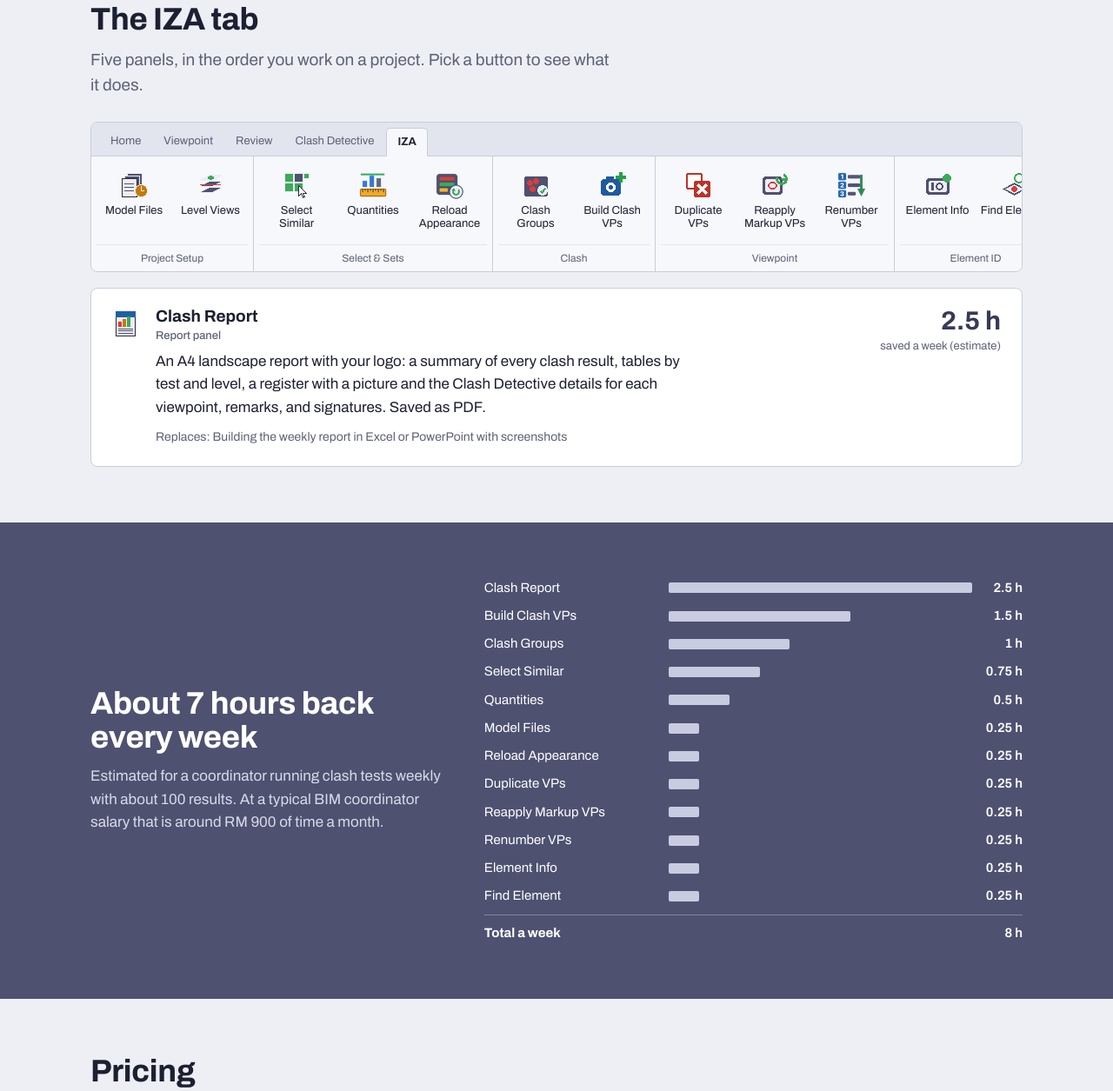
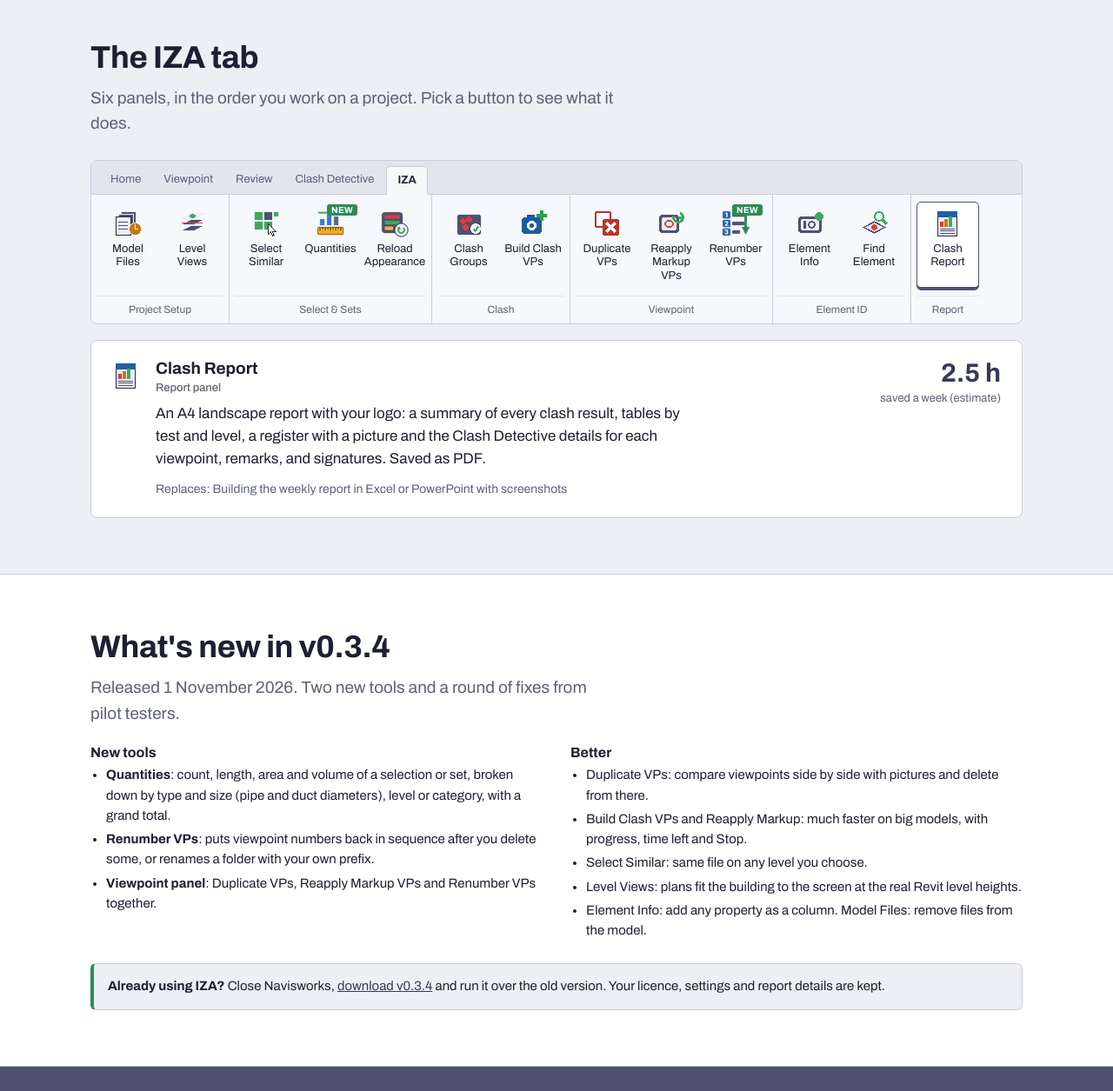
Before and after one commit to izatools/izatools.github.io, a plain HTML site: page index.html in a window 1280 px wide. Shown: the part 729-1984 px from the top of the page at 87% size. Drawn offline with Linux system fonts and the light colour scheme.

Commit message:
What's new in v0.3.4

```diff
--- a/index.html
+++ b/index.html
@@ -45,6 +45,21 @@
 .btn.ghost{background:transparent;color:var(--slate-deep)}
 .btn.ghost:hover{background:#fff}
 .note{font-size:14px;color:var(--muted)}
+
+/* new-version strip and What's new */
+.news{background:var(--slate-deep);color:#fff;font-size:15px}
+.news .wrap{display:flex;align-items:center;gap:14px;min-height:44px;padding-top:6px;padding-bottom:6px;flex-wrap:wrap}
+.news b{background:var(--green);color:#fff;font-size:12px;font-weight:700;letter-spacing:.04em;text-transform:uppercase;padding:3px 8px;border-radius:4px}
+.news a{color:#fff;font-weight:650}
+.news .x{margin-left:auto;background:none;border:0;color:#fff;font-size:22px;line-height:1;cursor:pointer;padding:0 4px}
+#new{background:var(--sheet);border-top:1px solid var(--line);border-bottom:1px solid var(--line)}
+#new .cols{display:grid;grid-template-columns:repeat(auto-fit,minmax(260px,1fr));gap:18px 32px;margin-top:22px}
+#new h3{font-size:16px;margin:0 0 6px}
+#new ul{margin:0;padding-left:18px;font-size:15px}
+#new li{margin:4px 0}
+#new .upd{margin-top:22px;padding:14px 16px;border:1px solid var(--line);border-left:4px solid var(--green);border-radius:6px;background:var(--paper);font-size:15px}
+.tool{position:relative}
+.tool .tag{position:absolute;top:2px;right:4px;background:var(--green);color:#fff;font-size:10px;font-weight:700;padding:1px 5px;border-radius:3px;letter-spacing:.03em}
 
 /* header */
 header{position:sticky;top:0;z-index:5;background:rgba(237,239,244,.92);backdrop-filter:blur(6px);border-bottom:1px solid var(--line)}
@@ -123,7 +138,7 @@
 .panel:last-child{border-right:0}
 .panel .btns{display:flex;gap:2px;flex:1}
 .panel .name{text-align:center;font-size:12px;color:var(--muted);padding:6px 0;border-top:1px solid #E3E6EE;margin-top:6px}
-.tool{display:flex;flex-direction:column;align-items:center;gap:6px;width:86px;padding:8px 3px;border:1px solid transparent;border-radius:5px;background:none;font:inherit;font-size:13px;line-height:1.2;color:var(--ink);cursor:pointer;text-align:center}
+.tool{display:flex;flex-direction:column;align-items:center;gap:6px;width:72px;padding:8px 2px;border:1px solid transparent;border-radius:5px;background:none;font:inherit;font-size:13px;line-height:1.2;color:var(--ink);cursor:pointer;text-align:center}
 .tool img{width:32px;height:32px}
 .tool:hover{background:#fff;border-color:var(--line)}
 .tool[aria-pressed="true"]{background:#fff;border-color:var(--slate);box-shadow:inset 0 -3px 0 var(--slate)}
@@ -229,6 +244,16 @@
 </head>
 <body>
 
+<div class="news" id="news" hidden>
+  <div class="wrap">
+    <b>New</b>
+    <span id="news-text"></span>
+    <a href="#new">What's new</a>
+    <a data-trial href="#">Download</a>
+    <button class="x" type="button" id="news-x" aria-label="Hide this notice">&times;</button>
+  </div>
+</div>
+
 <header>
   <div class="wrap">
     <a class="mark" href="#top"><img src="img/iza-mark.png" alt=""><b>IZA Coordination Tools<small>for Navisworks Manage</small></b></a>
@@ -288,12 +313,40 @@
 <section id="tools">
   <div class="wrap">
     <h2>The IZA tab</h2>
-    <p class="lead">Five panels, in the order you work on a project. Pick a button to see what it does.</p>
+    <p class="lead">Six panels, in the order you work on a project. Pick a button to see what it does.</p>
     <div class="ribbon">
       <div class="tabbar" aria-hidden="true"><span>Home</span><span>Viewpoint</span><span>Review</span><span>Clash Detective</span><span class="on">IZA</span></div>
       <div class="panels" id="panels"></div>
     </div>
     <div class="detail" id="detail" aria-live="polite"></div>
+  </div>
+</section>
+
+<section id="new">
+  <div class="wrap">
+    <h2>What's new in v<span class="ver">0.3.4</span></h2>
+    <p class="lead">Released <span id="new-date">1 November 2026</span>. Two new tools and a round of fixes from pilot testers.</p>
+    <div class="cols">
+      <div>
+        <h3>New tools</h3>
+        <ul>
+          <li><b>Quantities</b>: count, length, area and volume of a selection or set, broken down by type and size (pipe and duct diameters), level or category, with a grand total.</li>
+          <li><b>Renumber VPs</b>: puts viewpoint numbers back in sequence after you delete some, or renames a folder with your own prefix.</li>
+          <li><b>Viewpoint panel</b>: Duplicate VPs, Reapply Markup VPs and Renumber VPs together.</li>
+        </ul>
+      </div>
+      <div>
+        <h3>Better</h3>
+        <ul>
+          <li>Duplicate VPs: compare viewpoints side by side with pictures and delete from there.</li>
+          <li>Build Clash VPs and Reapply Markup: much faster on big models, with progress, time left and Stop.</li>
+          <li>Select Similar: same file on any level you choose.</li>
+          <li>Level Views: plans fit the building to the screen at the real Revit level heights.</li>
+          <li>Element Info: add any property as a column. Model Files: remove files from the model.</li>
+        </ul>
+      </div>
+    </div>
+    <p class="upd"><b>Already using IZA?</b> Close Navisworks, <a data-trial href="#">download v<span class="ver">0.3.4</span></a> and run it over the old version. Your licence, settings and report details are kept.</p>
   </div>
 </section>
 
@@ -482,7 +535,9 @@
   trialUrl: "https://github.com/izatools/izatools.github.io/releases/download/v0.3.4/IZA-Coordination-Tools-Setup-0.3.4.exe",   // GitHub release: tag v0.3.4
   email: "izaniofficial@gmail.com",
   whatsapp: "60149265863",
-  launchEnds: "2026-12-31",          // Personal is RM 99 until this date
+  launchEnds: "2026-12-31",
+  news: { version: "0.3.4", date: "2026-11-01", days: 30,     // top strip shows for this many days after the release
+          text: "v0.3.4 is out: Quantities, Renumber VPs and faster clash viewpoints." },          // Personal is RM 99 until this date
   pay: {                             // Payment-page links from the payment gateway, one per licence.
     launch:  "",                     // Empty = no online payment: the buyer sends the order first and
     personal:"",                     // gets the payment details back by email or WhatsApp.
@@ -503,7 +558,7 @@
   {panel:"Select & Sets", id:"qty", name:"Select Similar", hrs:.75,
    text:"Pick one element and select everything like it: same type, same family, same category or same name, in one file, on any level you choose, or the whole model. Exports the list to Excel and saves it as a live search set.",
    replaces:"Manual selection and search-set setup"},
-  {panel:"Select & Sets", id:"qtys", name:"Quantities", hrs:.5,
+  {panel:"Select & Sets", id:"qtys", name:"Quantities", hrs:.5, isNew:true,
    text:"Count, length, area and volume of the selection, one saved set or every set, broken down by type and size (pipe and duct diameters), level, category or file, with a grand total. Copies straight into Excel.",
    replaces:"Exporting properties to Excel and summing them by hand"},
   {panel:"Select & Sets", id:"appear", name:"Reload Appearance", hrs:.25,
@@ -521,7 +576,7 @@
   {panel:"Viewpoint", id:"mark", name:"Reapply Markup VPs", hrs:.25,
    text:"Puts the section box, colours and redline back on viewpoints that already exist, including visual-check views you link to elements yourself.",
    replaces:"Redoing markup by hand after a model update"},
-  {panel:"Viewpoint", id:"renum", name:"Renumber VPs", hrs:.25,
+  {panel:"Viewpoint", id:"renum", name:"Renumber VPs", hrs:.25, isNew:true,
    text:"Puts viewpoint numbers back in sequence after you delete some (VP02-0001, 0004, 0009 become 0001, 0002, 0003) across a level's date folders, or renames a whole folder with your own prefix. Preview first.",
    replaces:"Renaming viewpoints one by one after a clean-up"},
   {panel:"Element ID", id:"info", name:"Element Info", hrs:.25,
@@ -542,7 +597,7 @@
 (function(){
   const host = $("#panels"); const order = [...new Set(TOOLS.map(t=>t.panel))];
   host.innerHTML = order.map(p => `<div class="panel"><div class="btns">${
-      TOOLS.filter(t=>t.panel===p).map(t=>`<button class="tool" type="button" aria-pressed="false" data-tool="${t.id}"><img src="img/${t.id}_32.png" alt="">${esc(t.name)}</button>`).join("")
+      TOOLS.filter(t=>t.panel===p).map(t=>`<button class="tool" type="button" aria-pressed="false" data-tool="${t.id}"><img src="img/${t.id}_32.png" alt="">${esc(t.name)}${t.isNew ? '<span class="tag">NEW</span>' : ""}</button>`).join("")
     }</div><div class="name">${esc(p)}</div></div>`).join("");
   function show(id){
     const t = TOOLS.find(x=>x.id===id);
@@ -563,6 +618,17 @@
 })();
 
 /* links */
+(function(){
+  const n = SHOP.news; if (!n) return;
+  const start = new Date(n.date + "T00:00:00"), end = new Date(start.getTime() + n.days * 864e5);
+  document.querySelectorAll(".ver").forEach(e => e.textContent = n.version);
+  $("#new-date").textContent = start.toLocaleDateString("en-GB", {day:"numeric", month:"long", year:"numeric"});
+  const key = "iza-news-" + n.version;
+  if (new Date() > end || load(key)) return;     // old news, or hidden by this visitor
+  $("#news-text").textContent = n.text;
+  $("#news").hidden = false;
+  $("#news-x").onclick = () => { $("#news").hidden = true; store(key, true); };
+})();
 if (Object.values(SHOP.pay).some(Boolean)) $("#pay-how").textContent = "Paid online on a secure payment page; your licence file follows within one working day.";
 document.querySelectorAll("[data-trial]").forEach(a => {
   if (SHOP.trialUrl) a.href = SHOP.trialUrl;
```
